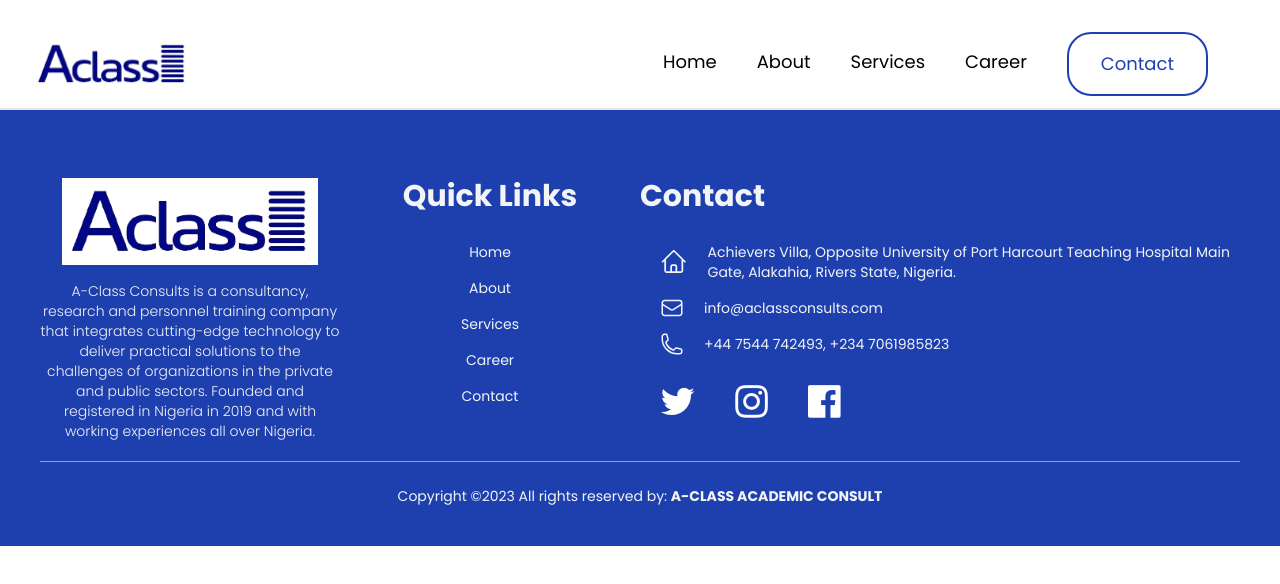
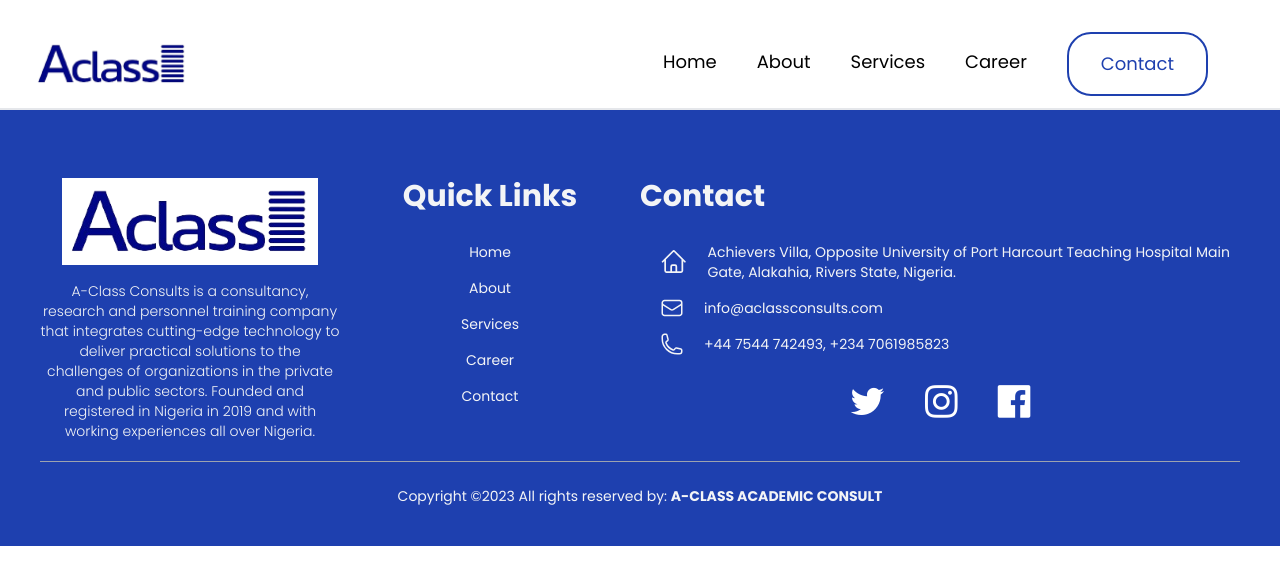
Before and after one commit to Sabastine-Aminaho/A-Class-Official, a website: page public/index.html in a window 1280 px wide. Drawn offline with Linux system fonts and the light colour scheme.

Commit message:
footer 3 commit

```diff
--- a/public/index.html
+++ b/public/index.html
@@ -82,7 +82,7 @@
                         </ul>
 
 
-                        <ul class="flex mt-5">
+                        <ul class="flex mt-5 justify-center">
                             <li class="px-5"><a href=""><i class="fa fa-twitter" style="font-size:38px;color:white;"></i>
                             </a></li>
 
```
